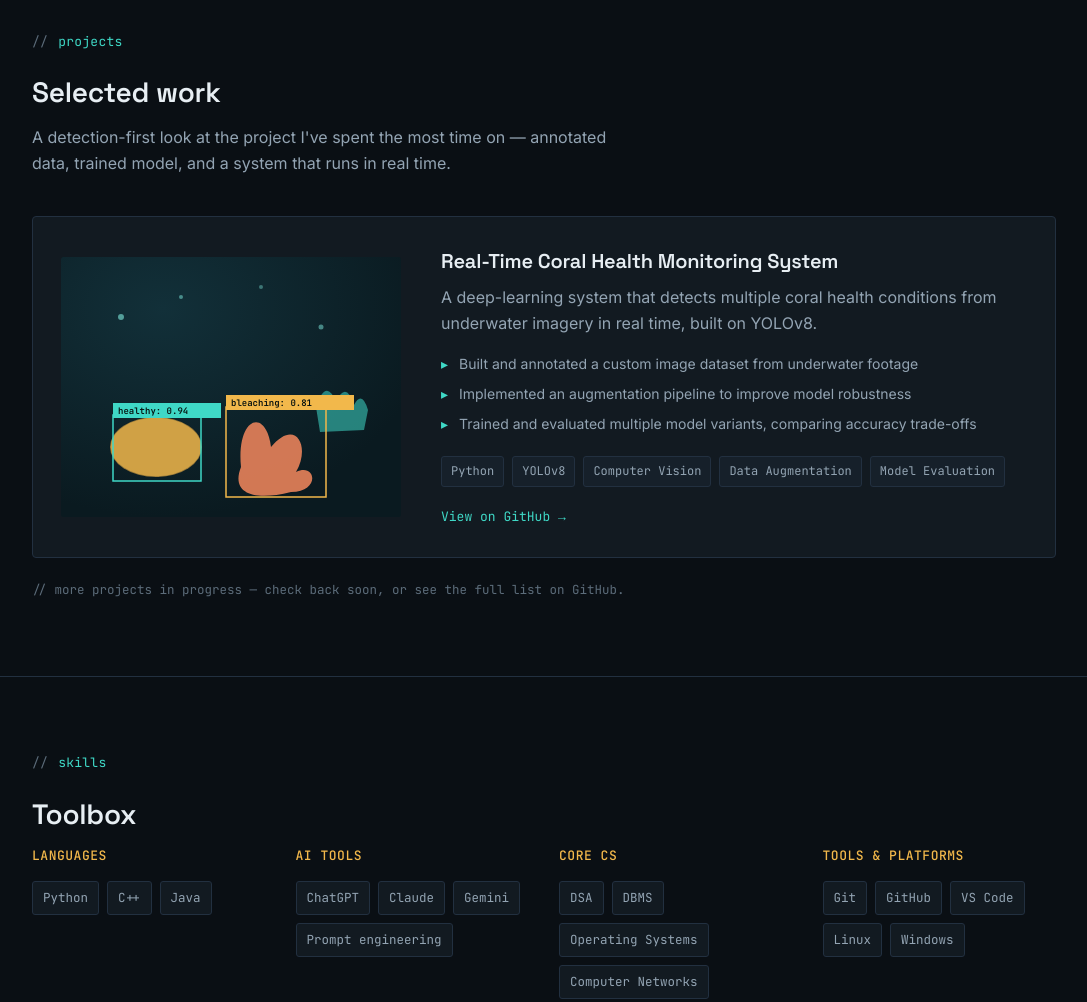
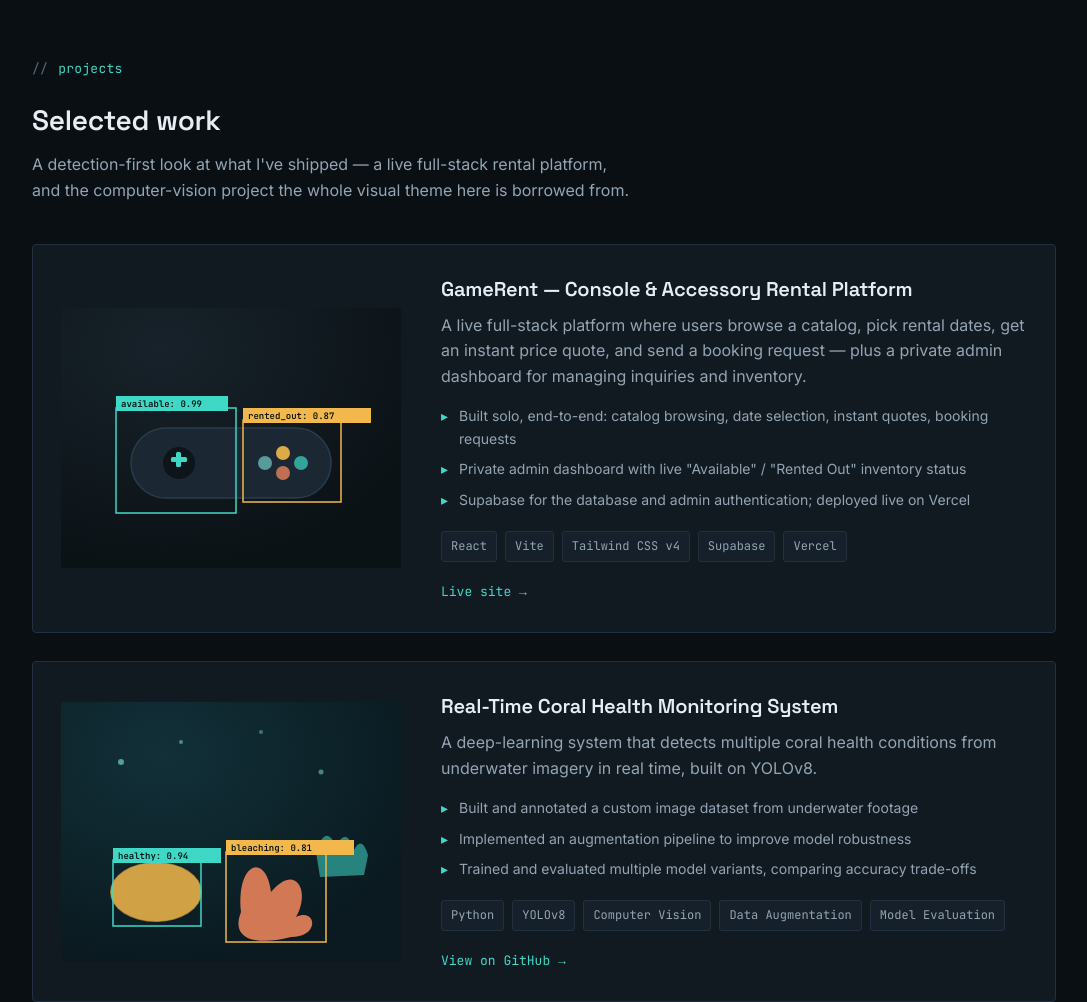
Before and after one commit to nilendu404/myfolio, a plain HTML site: page index.html in a window 1280 px wide. Shown: the part 1220-2222 px from the top of the page, without its empty margins (96-1183 px from the left). Drawn offline with Linux system fonts and the light colour scheme.

Commit message:
adding web dev role

```diff
--- a/index.html
+++ b/index.html
@@ -42,7 +42,7 @@
       <div class="hero-copy">
         <div class="eyebrow">final-year b.tech (it) &middot; kolkata, india</div>
         <h1>Nilendu Barman —<br><span>AI &amp; Automation</span> Engineer</h1>
-        <p class="lede">I build AI-powered applications and automate real workflows with Python — from training computer-vision models to shipping systems that actually run. Currently looking for internship roles in AI, automation, and backend engineering.</p>
+        <p class="lede">I build AI-powered and full-stack applications — from a live React/Supabase rental platform to a YOLOv8 computer-vision system — and automate real workflows with Python. Currently looking for internship roles in AI, automation, and backend engineering.</p>
         <div class="hero-actions">
           <a href="#projects" class="btn btn-primary">View projects</a>
           <a href="Nilendu_Barman_Resume.pdf" download class="btn btn-ghost">Download résumé</a>
@@ -82,7 +82,57 @@
     <div class="wrap reveal">
       <div class="eyebrow">projects</div>
       <h2>Selected work</h2>
-      <p class="sub">A detection-first look at the project I've spent the most time on — annotated data, trained model, and a system that runs in real time.</p>
+      <p class="sub">A detection-first look at what I've shipped — a live full-stack rental platform, and the computer-vision project the whole visual theme here is borrowed from.</p>
+
+      <div class="project-card">
+        <div class="project-visual">
+          <svg viewBox="0 0 340 260" xmlns="http://www.w3.org/2000/svg">
+            <rect width="340" height="260" rx="2" fill="#10171D"/>
+            <defs>
+              <radialGradient id="glow" cx="30%" cy="15%" r="85%">
+                <stop offset="0%" stop-color="#17222A"/>
+                <stop offset="100%" stop-color="#0B1216"/>
+              </radialGradient>
+            </defs>
+            <rect width="340" height="260" rx="2" fill="url(#glow)"/>
+            <!-- console / controller -->
+            <rect x="70" y="120" width="200" height="70" rx="35" fill="#1B2732" stroke="#2A3B48" stroke-width="1.5"/>
+            <circle cx="118" cy="155" r="16" fill="#0D141A"/>
+            <rect x="110" y="149" width="16" height="5" rx="1.5" fill="#3FD8C6"/>
+            <rect x="115" y="144" width="5" height="15" rx="1.5" fill="#3FD8C6"/>
+            <circle cx="222" cy="145" r="7" fill="#F2B84B" opacity="0.9"/>
+            <circle cx="240" cy="155" r="7" fill="#3FD8C6" opacity="0.7"/>
+            <circle cx="222" cy="165" r="7" fill="#E8825A" opacity="0.8"/>
+            <circle cx="204" cy="155" r="7" fill="#7FE9DD" opacity="0.6"/>
+            <!-- bounding boxes -->
+            <rect x="55" y="100" width="120" height="105" fill="none" stroke="#3FD8C6" stroke-width="1.5"/>
+            <rect x="55" y="88" width="112" height="15" fill="#3FD8C6"/>
+            <text x="60" y="99" font-family="JetBrains Mono, monospace" font-size="9" fill="#06110F" font-weight="600">available: 0.99</text>
+            <rect x="182" y="112" width="98" height="82" fill="none" stroke="#F2B84B" stroke-width="1.5"/>
+            <rect x="182" y="100" width="128" height="15" fill="#F2B84B"/>
+            <text x="187" y="111" font-family="JetBrains Mono, monospace" font-size="9" fill="#06110F" font-weight="600">rented_out: 0.87</text>
+          </svg>
+        </div>
+        <div>
+          <h3 class="project-title">GameRent — Console &amp; Accessory Rental Platform</h3>
+          <p class="project-desc">A live full-stack platform where users browse a catalog, pick rental dates, get an instant price quote, and send a booking request — plus a private admin dashboard for managing inquiries and inventory.</p>
+          <ul class="project-list">
+            <li>Built solo, end-to-end: catalog browsing, date selection, instant quotes, booking requests</li>
+            <li>Private admin dashboard with live "Available" / "Rented Out" inventory status</li>
+            <li>Supabase for the database and admin authentication; deployed live on Vercel</li>
+          </ul>
+          <div class="tag-row">
+            <span class="tag">React</span>
+            <span class="tag">Vite</span>
+            <span class="tag">Tailwind CSS v4</span>
+            <span class="tag">Supabase</span>
+            <span class="tag">Vercel</span>
+          </div>
+          <div class="project-links">
+            <a href="https://game-rent.vercel.app/" target="_blank" rel="noopener">Live site →</a>
+          </div>
+        </div>
+      </div>
 
       <div class="project-card">
         <div class="project-visual">
@@ -155,6 +205,12 @@
           </div>
         </div>
         <div class="skill-group">
+          <h3>Web development</h3>
+          <div class="skill-chips">
+            <span class="chip">React</span><span class="chip">Vite</span><span class="chip">Tailwind CSS</span><span class="chip">Supabase</span>
+          </div>
+        </div>
+        <div class="skill-group">
           <h3>Core CS</h3>
           <div class="skill-chips">
             <span class="chip">DSA</span><span class="chip">DBMS</span><span class="chip">Operating Systems</span><span class="chip">Computer Networks</span>
@@ -163,7 +219,7 @@
         <div class="skill-group">
           <h3>Tools &amp; platforms</h3>
           <div class="skill-chips">
-            <span class="chip">Git</span><span class="chip">GitHub</span><span class="chip">VS Code</span><span class="chip">Linux</span><span class="chip">Windows</span>
+            <span class="chip">Git</span><span class="chip">GitHub</span><span class="chip">VS Code</span><span class="chip">Vercel</span><span class="chip">Linux</span><span class="chip">Windows</span>
           </div>
         </div>
         <div class="skill-group">
--- a/style.css
+++ b/style.css
@@ -164,6 +164,7 @@
     border: 1px solid var(--line); border-radius: var(--radius);
     background: var(--surface); padding: 28px; align-items: center;
   }
+  .project-card + .project-card{ margin-top: 28px; }
   .project-visual{ position: relative; }
   .project-visual svg{ width: 100%; height: auto; display:block; border-radius: 2px; }
   .project-title{ font-size: 20px; margin-bottom: 8px; }
```
Also changed, not shown: 1 other file.
